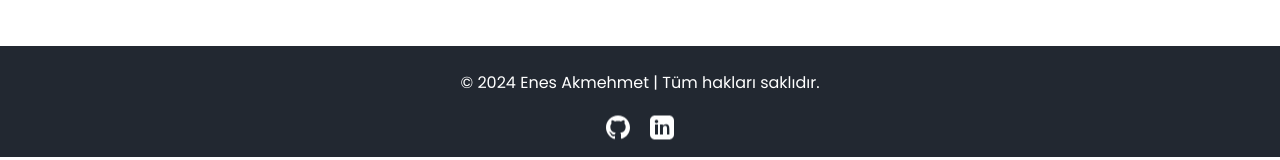
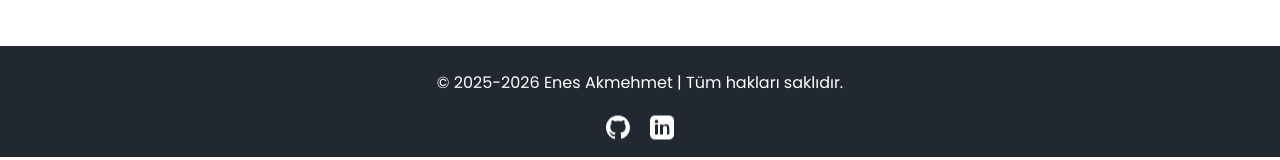
Before and after one commit to enesakmehmet/Enes-akmehmet, a React (Vite) app: page /project/blog-platform in a window 1280 px wide. Shown: the part 441-601 px from the top of the page. Built offline with nearby package versions, Linux system fonts and the light colour scheme.

Commit message:
footer update

```diff
--- a/src/components/Footer.tsx
+++ b/src/components/Footer.tsx
@@ -5,7 +5,7 @@ export default function Footer() {
   return (
     <footer className="footer">
       <div className="footer-content">
-        <span>© 2024 Enes Akmehmet | Tüm hakları saklıdır.</span>
+        <span>© 2025-2026 Enes Akmehmet | Tüm hakları saklıdır.</span>
         <div className="footer-social">
           <a href="https://github.com/enesakmehmet" target="_blank" rel="noopener noreferrer" aria-label="GitHub">
             <svg width="24" height="24" fill="currentColor" viewBox="0 0 24 24"><path d="M12 0C5.37 0 0 5.37 0 12c0 5.3 3.438 9.8 8.205 11.387.6.113.82-.263.82-.582 0-.288-.012-1.243-.017-2.252-3.338.726-4.042-1.61-4.042-1.61-.546-1.387-1.333-1.756-1.333-1.756-1.09-.745.083-.729.083-.729 1.205.085 1.84 1.237 1.84 1.237 1.07 1.834 2.807 1.304 3.492.997.108-.775.418-1.305.762-1.606-2.665-.304-5.466-1.332-5.466-5.931 0-1.31.469-2.381 1.236-3.221-.124-.303-.535-1.523.117-3.176 0 0 1.008-.322 3.3 1.23.957-.266 1.984-.399 3.003-.404 1.018.005 2.046.138 3.006.404 2.289-1.552 3.295-1.23 3.295-1.23.653 1.653.242 2.873.119 3.176.77.84 1.235 1.911 1.235 3.221 0 4.609-2.804 5.625-5.475 5.921.43.372.823 1.102.823 2.222 0 1.606-.015 2.898-.015 3.293 0 .322.216.699.825.58C20.565 21.796 24 17.297 24 12c0-6.63-5.37-12-12-12z"/></svg>
```
